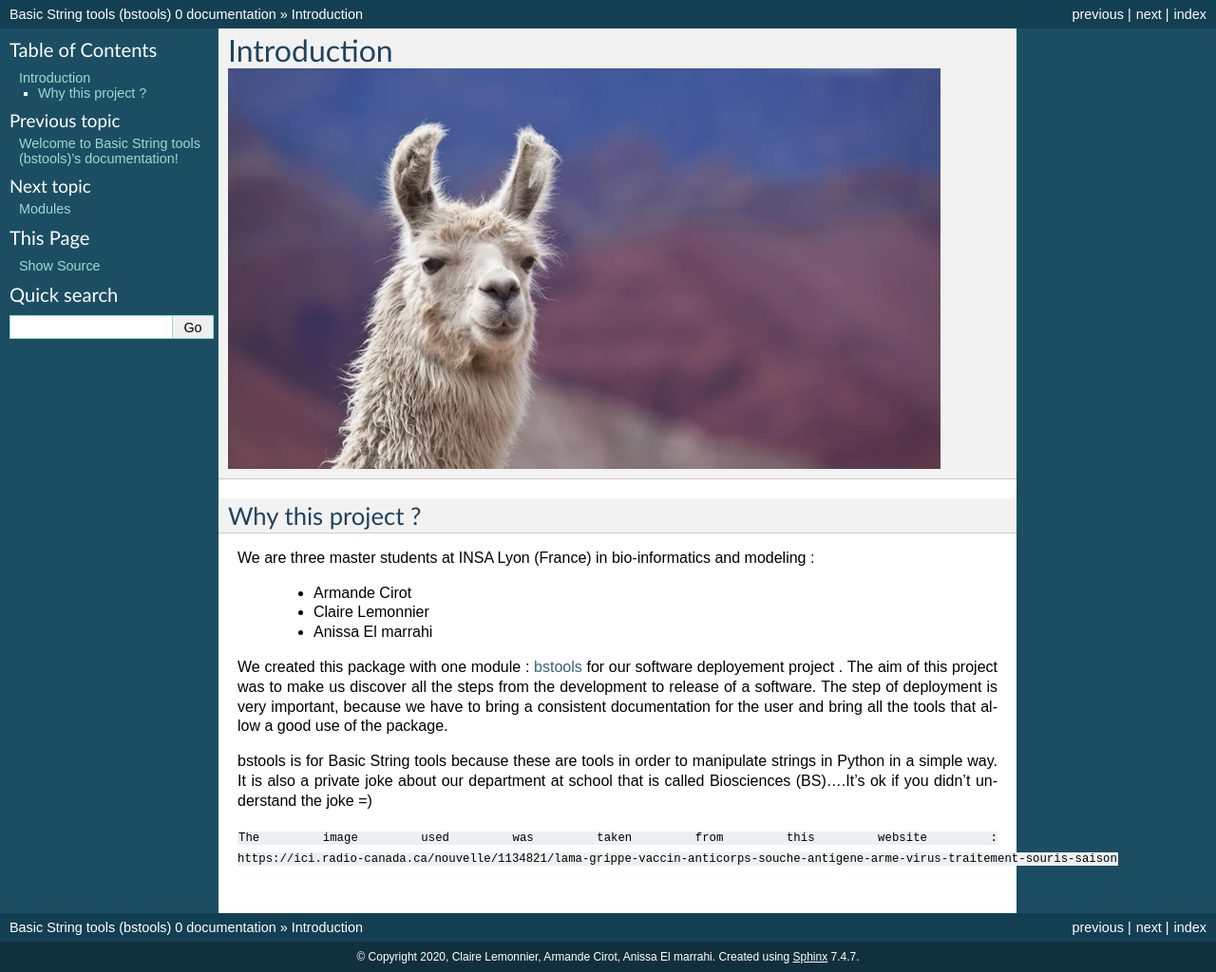
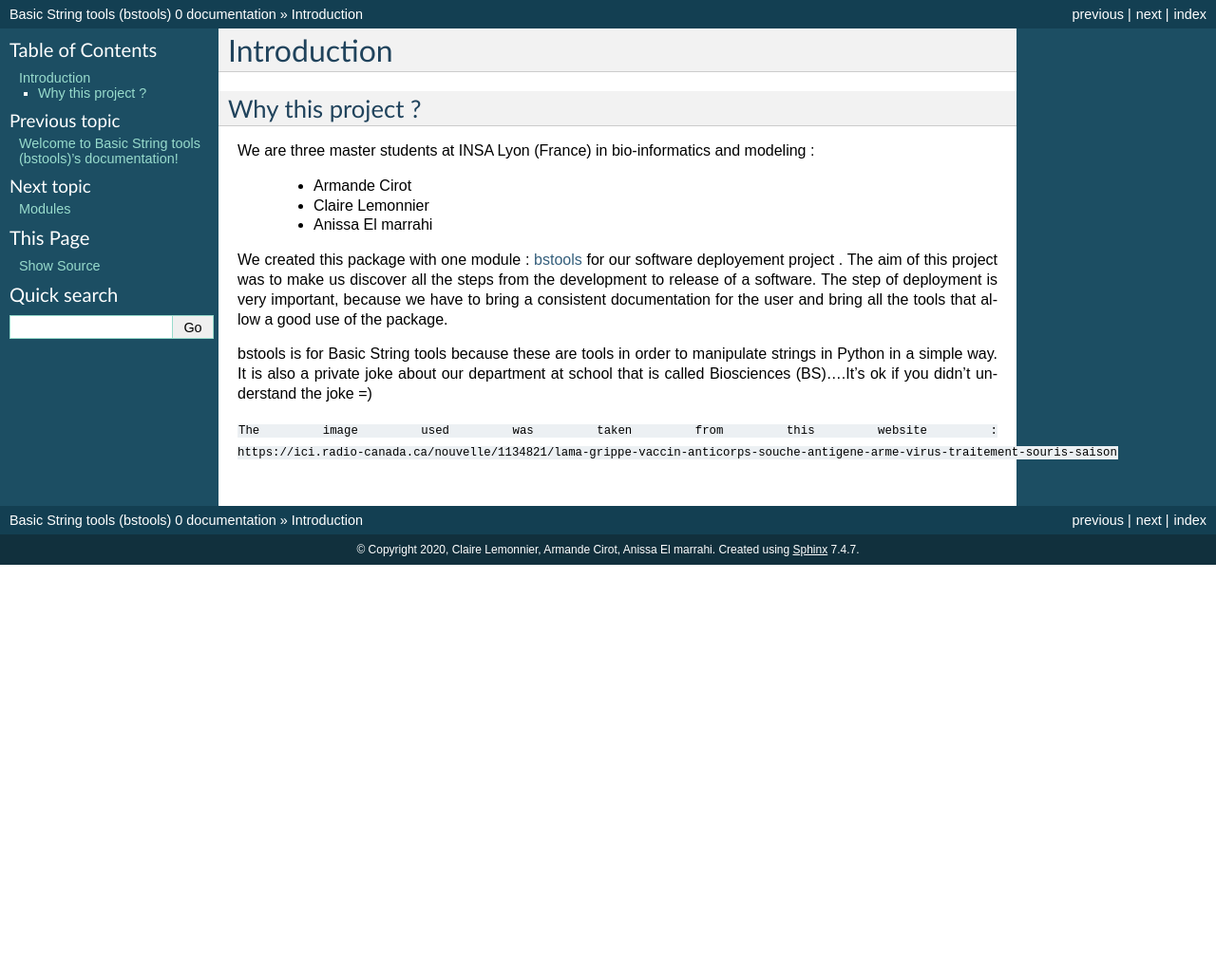
Before and after one commit to AnissaE/Basic-string-tools, a Sphinx documentation site: the page built from docs/source/intro.rst, in a window 1280 px wide. Shown: the whole page at 95% size. Built offline with Sphinx 7.4.7, drawn with Linux system fonts in a browser that asks for light colours; after the commit the page ends 900 px from its top, so only the background shows below that.

Commit message:
Delete reference to lama.jpg
Dele lama.jpg from intro.rst

Signed-off-by: Anissa El marrahi <anissa.el@laposte.net>

```diff
--- a/bstools.py
+++ b/bstools.py
@@ -72,6 +72,7 @@ def letters_only(s):
   :returns:  s without any delimiter, space, or punctuation
   :rtype:str
 
+
   :Example:
 
   >>> import bstools
@@ -98,6 +99,7 @@ def remove(rm,s):
   :returns:  s without the first occurence of rm
   :rtype:str
 
+
   :Example:
 
   >>> import bstools
@@ -121,6 +123,7 @@ def remove_all(rm, s):
   :returns:  s without all the possible occurences of rm
   :rtype:str
 
+
   :Example:
 
   >>> import bstools
--- a/docs/source/intro.rst
+++ b/docs/source/intro.rst
@@ -3,11 +3,8 @@
    You can adapt this file completely to your liking, but it should at least
    contain the root `toctree` directive.
 
-Introduction |blabla|
+Introduction
 ========================================================
-
-.. |blabla| image:: _static/lama.jpg
-            :width: 750
 
 .. toctree::
    :maxdepth: 2
```
Also changed, not shown: 15 other files.
